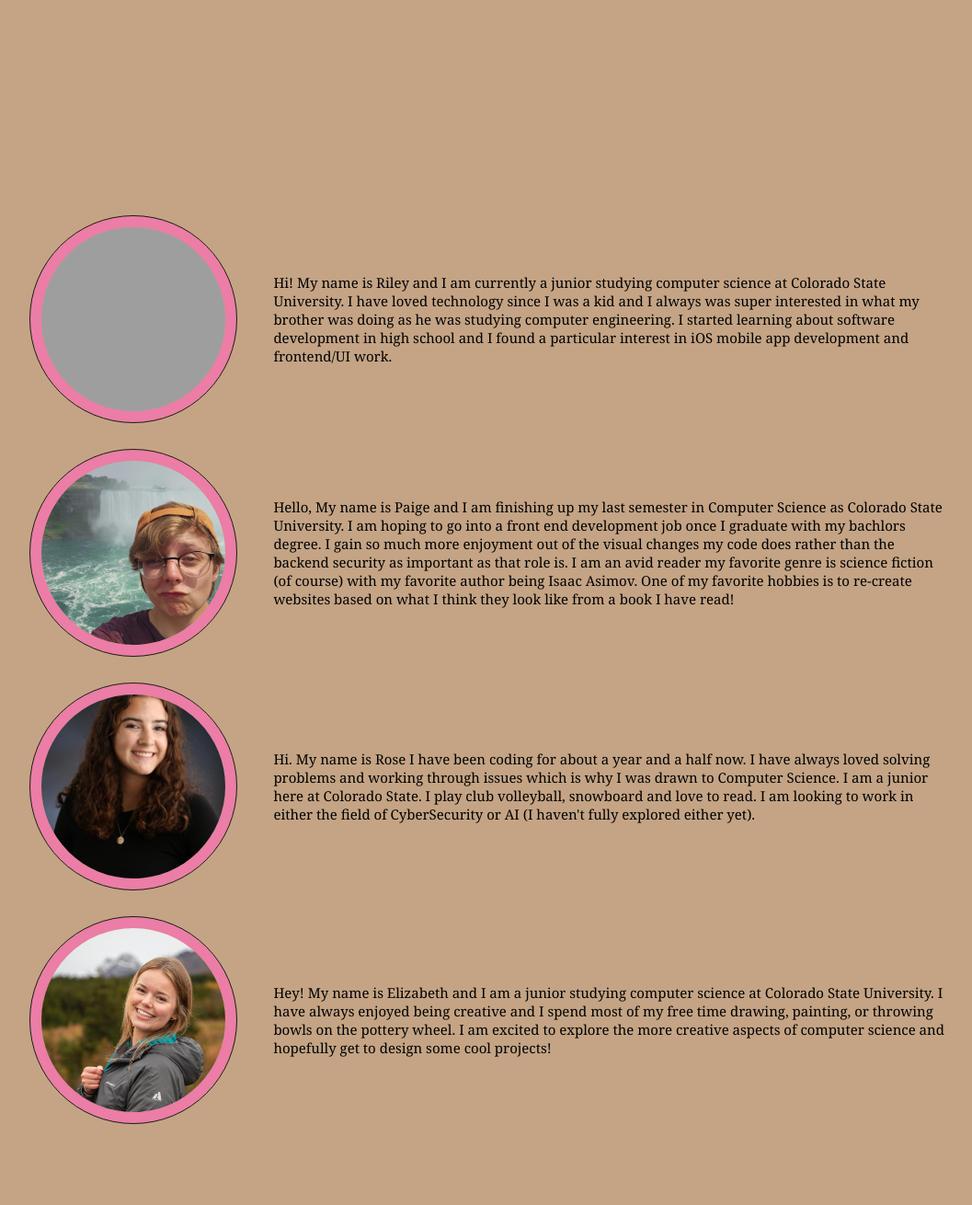
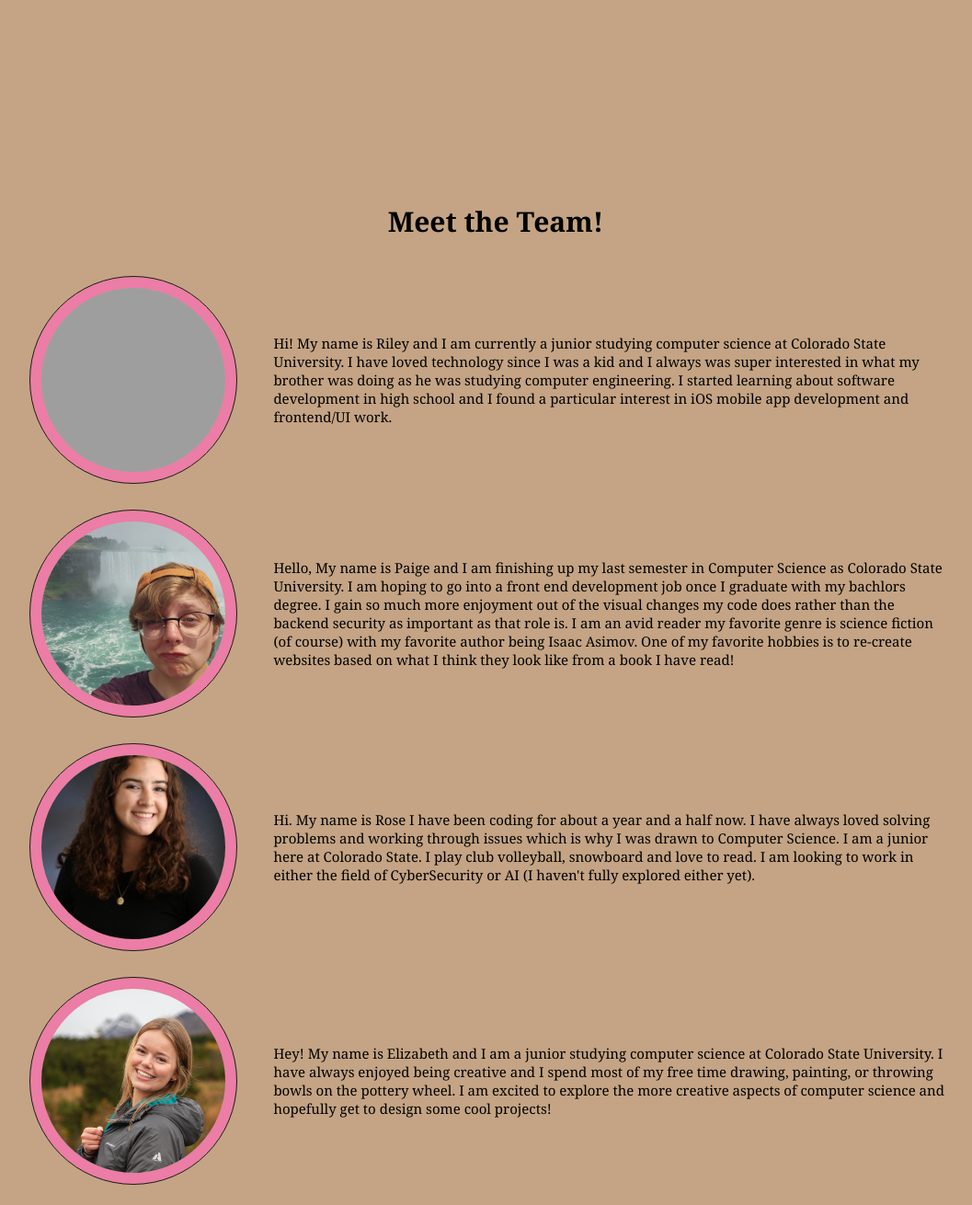
Before and after one commit to Group-32-ByteByBite/Byte-By-Bite, a PHP site: page /about.php in a window 1280 px wide. Shown: the whole page at 92% size, without its empty margins (101-1158 px from the left). Before the commit the page ends 1222 px from the top, so only its background shows below. Run offline with PHP 8.4, Linux system fonts and the light colour scheme; grey boxes are pictures that could not be loaded.

Commit message:
adding title

```diff
--- a/about.php
+++ b/about.php
@@ -2,6 +2,7 @@
 <link rel="stylesheet" type="text/css" href="./style.css">
 
 <div class="body">
+    <h2> Meet the Team! </h2>
     <div class="bio_section">
         <img src="riley_bio(1).png" alt="riley's picture" width="300px">
         <p>Hi! My name is Riley and I am currently a junior studying computer science at Colorado State University. I have loved technology since I was a kid and
```
